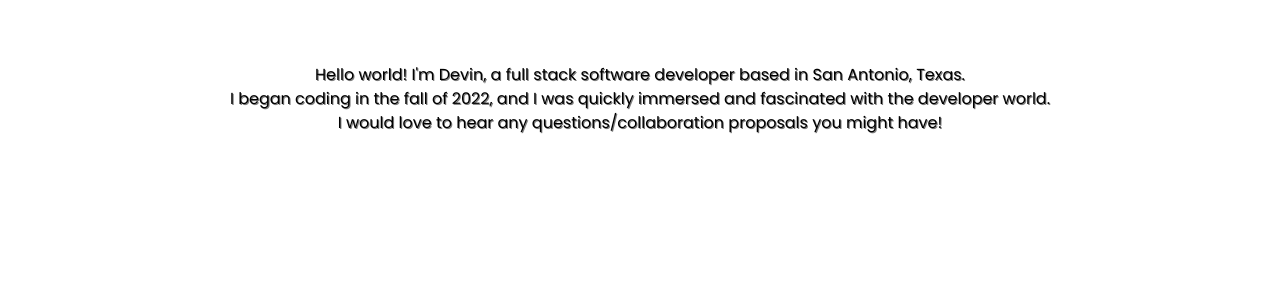
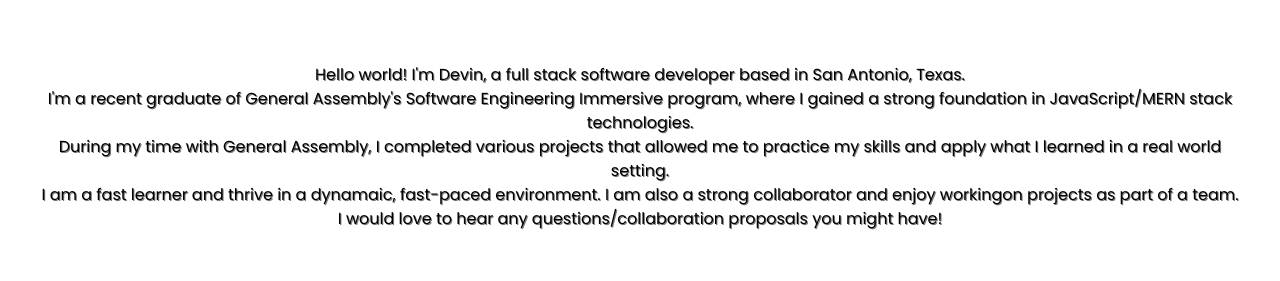
Before and after one commit to devin-lynch/portfolio, a Next.js app: page / in a window 1280 px wide. Shown: the part 477-758 px from the top of the page. Built offline with nearby package versions, Linux system fonts and the light colour scheme.

Commit message:
Update about

```diff
--- a/components/About.jsx
+++ b/components/About.jsx
@@ -9,7 +9,7 @@
                 <img src='https://i.imgur.com/Rcd9xQw.png' alt='photo of Devin' className='rounded-full mt-5' />
             </div>
 
-            <p className='mt-16'>Hello world! I&#39;m Devin, a full stack software developer based in San Antonio, Texas.<br></br> I began coding in the fall of 2022, and I was quickly immersed and fascinated with the developer world.<br></br> I would love to hear any questions/collaboration proposals you might have!</p>
+            <p className='mt-16'>Hello world! I&#39;m Devin, a full stack software developer based in San Antonio, Texas.<br></br> I&#39;m a recent graduate of General Assembly&#39;s Software Engineering Immersive program, where I gained a strong foundation in JavaScript/MERN stack technologies.<br></br> During my time with General Assembly, I completed various projects that allowed me to practice my skills and apply what I learned in a real world setting.<br></br> I am a fast learner and thrive in a dynamaic, fast-paced environment. I am also a strong collaborator and enjoy workingon projects as part of a team. <br></br> I would love to hear any questions/collaboration proposals you might have!</p>
 
             {/* load an image locally */}
             {/* <Image
```
Also changed, not shown: components/Form.jsx (line endings or trailing spaces).
